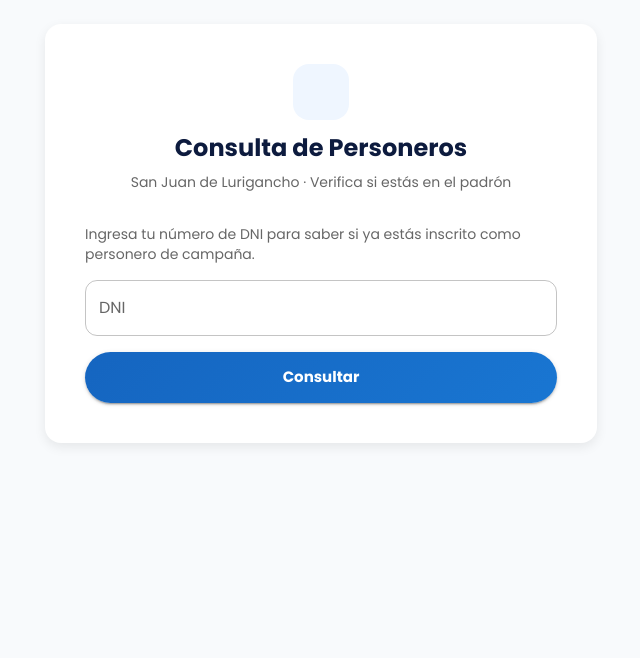
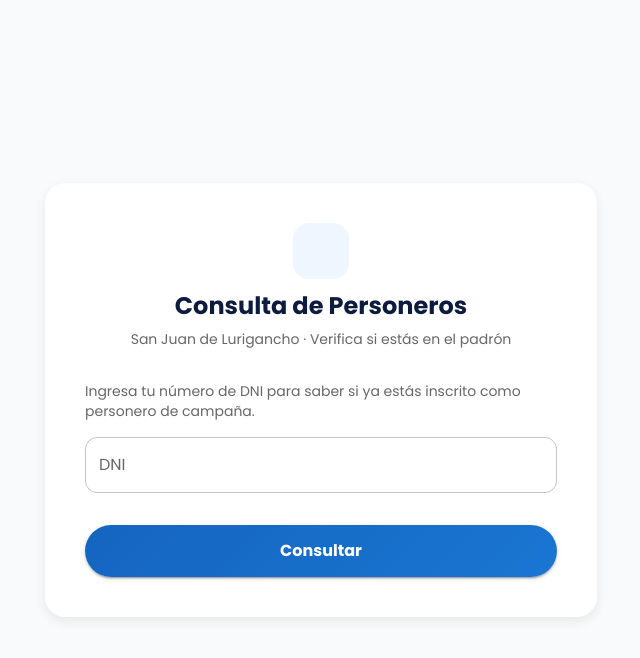
Before and after one commit to Angela08T/data-repository, a Next.js app: page /soy-personero in a window 1280 px wide. Shown: the top 658 px of the page, without its empty margins (319-959 px from the left). Built offline with nearby package versions, Linux system fonts and the light colour scheme; no server answers; some icons are missing.

Commit message:
modo responsivo el nuevo link

```diff
--- a/src/app/soy-personero/page.tsx
+++ b/src/app/soy-personero/page.tsx
@@ -28,12 +28,35 @@ type Resultado =
   | { tipo: "inscrito"; personero: PersoneroConsulta }
   | { tipo: "no-inscrito" };
 
+// En móviles angostos (iPhone SE, Androids de 320-360px) el par label/valor no
+// entra en una sola línea, sobre todo el colegio de votación. Por eso se apila
+// (label arriba, valor abajo) hasta el breakpoint sm y recién ahí va en fila.
 function DatoFila({ label, value }: { label: string; value?: string | null }) {
   if (!value || !value.trim()) return null;
   return (
-    <Box sx={{ display: "flex", justifyContent: "space-between", gap: 2, py: 0.75, borderBottom: "1px solid #f1f5f9" }}>
-      <Typography variant="body2" color="text.secondary">{label}</Typography>
-      <Typography variant="body2" fontWeight={600} color="#0d1b3e" textAlign="right">{value}</Typography>
+    <Box
+      sx={{
+        display: "flex",
+        flexDirection: { xs: "column", sm: "row" },
+        justifyContent: "space-between",
+        alignItems: { xs: "flex-start", sm: "baseline" },
+        gap: { xs: 0.25, sm: 2 },
+        py: 1,
+        borderBottom: "1px solid #e2e8f0",
+        "&:last-of-type": { borderBottom: "none" },
+      }}
+    >
+      <Typography variant="body2" color="text.secondary" sx={{ flexShrink: 0 }}>
+        {label}
+      </Typography>
+      <Typography
+        variant="body2"
+        fontWeight={600}
+        color="#0d1b3e"
+        sx={{ textAlign: { xs: "left", sm: "right" }, wordBreak: "break-word" }}
+      >
+        {value}
+      </Typography>
     </Box>
   );
 }
@@ -94,37 +117,90 @@ export default function SoyPersoneroPage() {
       .filter(Boolean)
       .join(" ");
 
+  const primaryButtonSx = {
+    background: "linear-gradient(135deg, #1565c0 0%, #1976d2 100%)",
+    "&:hover": { background: "linear-gradient(135deg, #0d47a1 0%, #1565c0 100%)" },
+    textTransform: "none" as const,
+    fontWeight: "bold",
+    py: 1.5,
+    borderRadius: "50px",
+    fontSize: { xs: "0.95rem", sm: "1rem" },
+  };
+
+  const secondaryButtonSx = {
+    textTransform: "none" as const,
+    fontWeight: "bold",
+    py: 1.5,
+    borderRadius: "50px",
+    fontSize: { xs: "0.95rem", sm: "1rem" },
+  };
+
   return (
     <Box
       sx={{
         minHeight: "100dvh",
+        display: "flex",
         backgroundColor: "#f8fafc",
-        pt: "max(env(safe-area-inset-top), 24px)",
-        pb: "max(env(safe-area-inset-bottom), 24px)",
+        pt: "max(env(safe-area-inset-top), 20px)",
+        pb: "max(env(safe-area-inset-bottom), 20px)",
+        pl: "env(safe-area-inset-left)",
+        pr: "env(safe-area-inset-right)",
       }}
     >
-      <Container maxWidth="sm" disableGutters sx={{ px: { xs: 2, sm: 3 } }}>
-        <Paper sx={{ p: { xs: 2.5, sm: 5 }, borderRadius: "16px", boxShadow: "0 4px 12px rgba(0, 0, 0, 0.08)" }}>
+      {/* my:auto centra la tarjeta cuando sobra alto (tablets) y deja hacer scroll
+          normal cuando el contenido es más alto que la pantalla (móviles chicos). */}
+      <Container
+        maxWidth="sm"
+        disableGutters
+        sx={{ px: { xs: 2, sm: 3 }, my: "auto", width: "100%" }}
+      >
+        <Paper
+          sx={{
+            p: { xs: 2.5, sm: 4, md: 5 },
+            borderRadius: { xs: "16px", sm: "20px" },
+            boxShadow: "0 4px 12px rgba(0, 0, 0, 0.08)",
+            width: "100%",
+          }}
+        >
 
-          <Box textAlign="center" mb={4}>
+          <Box textAlign="center" mb={{ xs: 3, sm: 4 }}>
             <Box
-              className="w-14 h-14 rounded-2xl flex items-center justify-center mx-auto mb-3"
-              style={{ background: "#eff6ff" }}
+              sx={{
+                width: { xs: 52, sm: 56 },
+                height: { xs: 52, sm: 56 },
+                borderRadius: "16px",
+                display: "flex",
+                alignItems: "center",
+                justifyContent: "center",
+                mx: "auto",
+                mb: 1.5,
+                background: "#eff6ff",
+              }}
             >
-              <BadgeIcon sx={{ fontSize: 28, color: "#1565c0" }} />
+              <BadgeIcon sx={{ fontSize: { xs: 26, sm: 28 }, color: "#1565c0" }} />
             </Box>
-            <Typography variant="h5" component="h1" fontWeight={700} color="#0d1b3e" gutterBottom>
+            <Typography
+              component="h1"
+              fontWeight={700}
+              color="#0d1b3e"
+              gutterBottom
+              sx={{ fontSize: { xs: "1.3rem", sm: "1.5rem" }, lineHeight: 1.25 }}
+            >
               Consulta de Personeros
             </Typography>
-            <Typography variant="body2" color="text.secondary">
+            <Typography variant="body2" color="text.secondary" sx={{ px: { xs: 1, sm: 0 } }}>
               San Juan de Lurigancho · Verifica si estás en el padrón
             </Typography>
           </Box>
 
           {/* Formulario */}
           {!resultado && (
-            <form onSubmit={handleConsultar} className="space-y-4">
-              <Typography variant="body2" color="text.secondary" mb={2}>
+            <Box
+              component="form"
+              onSubmit={handleConsultar}
+              sx={{ display: "flex", flexDirection: "column", gap: 2 }}
+            >
+              <Typography variant="body2" color="text.secondary">
                 Ingresa tu número de DNI para saber si ya estás inscrito como personero de campaña.
               </Typography>
               <TextField
@@ -134,7 +210,8 @@ export default function SoyPersoneroPage() {
                 onChange={(e) => setDni(e.target.value.replace(/\D/g, "").slice(0, 8))}
                 disabled={buscando}
                 inputMode="numeric"
-                slotProps={{ htmlInput: { maxLength: 8 } }}
+                autoComplete="off"
+                slotProps={{ htmlInput: { maxLength: 8, enterKeyHint: "search" } }}
                 sx={{ "& .MuiOutlinedInput-root": { borderRadius: "12px" } }}
               />
               <Collapse in={!!error}>
@@ -148,23 +225,24 @@ export default function SoyPersoneroPage() {
                 variant="contained"
                 size="large"
                 disabled={buscando}
-                sx={{
-                  background: "linear-gradient(135deg, #1565c0 0%, #1976d2 100%)",
-                  "&:hover": { background: "linear-gradient(135deg, #0d47a1 0%, #1565c0 100%)" },
-                  textTransform: "none", fontWeight: "bold", py: 1.5, borderRadius: "50px",
-                }}
+                sx={primaryButtonSx}
               >
                 {buscando ? <CircularProgress size={22} color="inherit" /> : "Consultar"}
               </Button>
-            </form>
+            </Box>
           )}
 
           {/* Resultado: inscrito */}
           {resultado?.tipo === "inscrito" && (
             <Box sx={{ display: "flex", flexDirection: "column", gap: 2.5 }}>
               <Box textAlign="center" py={1}>
-                <CheckCircleIcon sx={{ fontSize: 48, color: "#16a34a", mb: 1 }} />
-                <Typography variant="h6" fontWeight={700} color="#16a34a" gutterBottom>
+                <CheckCircleIcon sx={{ fontSize: { xs: 44, sm: 48 }, color: "#16a34a", mb: 1 }} />
+                <Typography
+                  fontWeight={700}
+                  color="#16a34a"
+                  gutterBottom
+                  sx={{ fontSize: { xs: "1.15rem", sm: "1.25rem" } }}
+                >
                   ¡Sí estás inscrito!
                 </Typography>
                 <Typography variant="body2" color="text.secondary">
@@ -172,16 +250,10 @@ export default function SoyPersoneroPage() {
                 </Typography>
               </Box>
 
-              <Box sx={{ background: "#f1f5f9", p: 2, borderRadius: "12px" }}>
-                {nombreCompleto(resultado.personero) ? (
-                  <Typography variant="body1" fontWeight={700} color="#0d1b3e" mb={0.5}>
-                    {nombreCompleto(resultado.personero)}
-                  </Typography>
-                ) : (
-                  <Typography variant="body1" fontWeight={700} color="#0d1b3e" mb={0.5}>
-                    Registro encontrado
-                  </Typography>
-                )}
+              <Box sx={{ background: "#f1f5f9", p: { xs: 2, sm: 2.5 }, borderRadius: "12px" }}>
+                <Typography variant="body1" fontWeight={700} color="#0d1b3e" sx={{ wordBreak: "break-word" }}>
+                  {nombreCompleto(resultado.personero) || "Registro encontrado"}
+                </Typography>
                 <Typography variant="caption" color="text.secondary">DNI {dni}</Typography>
 
                 <Box mt={1.5}>
@@ -198,7 +270,7 @@ export default function SoyPersoneroPage() {
                 size="large"
                 startIcon={<ReplayIcon />}
                 onClick={reiniciar}
-                sx={{ textTransform: "none", fontWeight: "bold", py: 1.5, borderRadius: "50px" }}
+                sx={secondaryButtonSx}
               >
                 Consultar otro DNI
               </Button>
@@ -209,8 +281,13 @@ export default function SoyPersoneroPage() {
           {resultado?.tipo === "no-inscrito" && (
             <Box sx={{ display: "flex", flexDirection: "column", gap: 2.5 }}>
               <Box textAlign="center" py={1}>
-                <HowToRegIcon sx={{ fontSize: 48, color: "#1565c0", mb: 1 }} />
-                <Typography variant="h6" fontWeight={700} color="#0d1b3e" gutterBottom>
+                <HowToRegIcon sx={{ fontSize: { xs: 44, sm: 48 }, color: "#1565c0", mb: 1 }} />
+                <Typography
+                  fontWeight={700}
+                  color="#0d1b3e"
+                  gutterBottom
+                  sx={{ fontSize: { xs: "1.15rem", sm: "1.25rem" } }}
+                >
                   Todavía no estás inscrito
                 </Typography>
                 <Typography variant="body2" color="text.secondary">
@@ -230,7 +307,11 @@ export default function SoyPersoneroPage() {
                 sx={{
                   background: "linear-gradient(135deg, #166534 0%, #16a34a 100%)",
                   "&:hover": { background: "linear-gradient(135deg, #14532d 0%, #166534 100%)" },
-                  textTransform: "none", fontWeight: "bold", py: 1.5, borderRadius: "50px",
+                  textTransform: "none",
+                  fontWeight: "bold",
+                  py: 1.5,
+                  borderRadius: "50px",
+                  fontSize: { xs: "0.95rem", sm: "1rem" },
                 }}
               >
                 Inscribirme ahora
@@ -242,7 +323,7 @@ export default function SoyPersoneroPage() {
                 size="large"
                 startIcon={<ReplayIcon />}
                 onClick={reiniciar}
-                sx={{ textTransform: "none", fontWeight: "bold", py: 1.5, borderRadius: "50px" }}
+                sx={secondaryButtonSx}
               >
                 Consultar otro DNI
               </Button>
```
